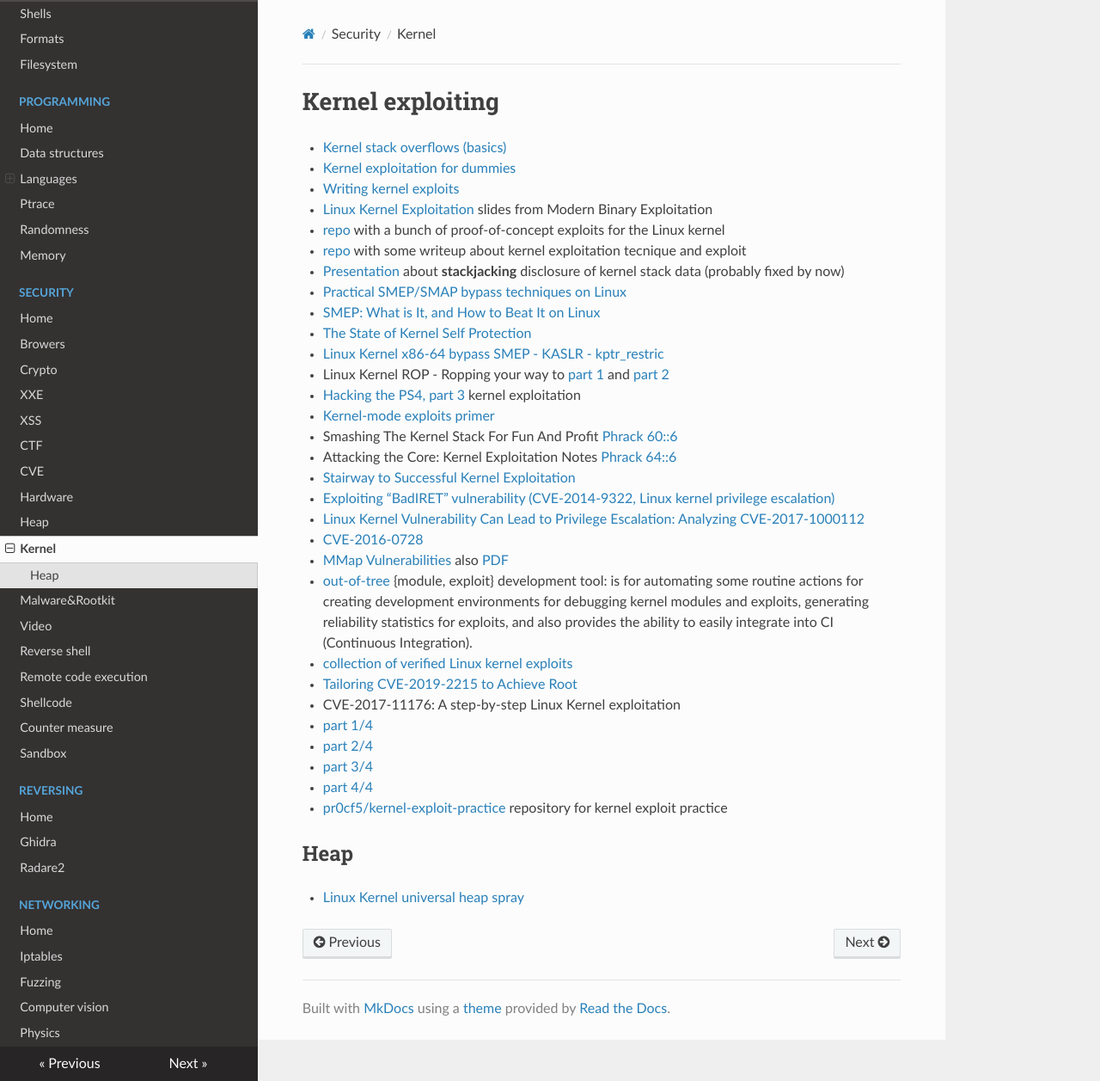
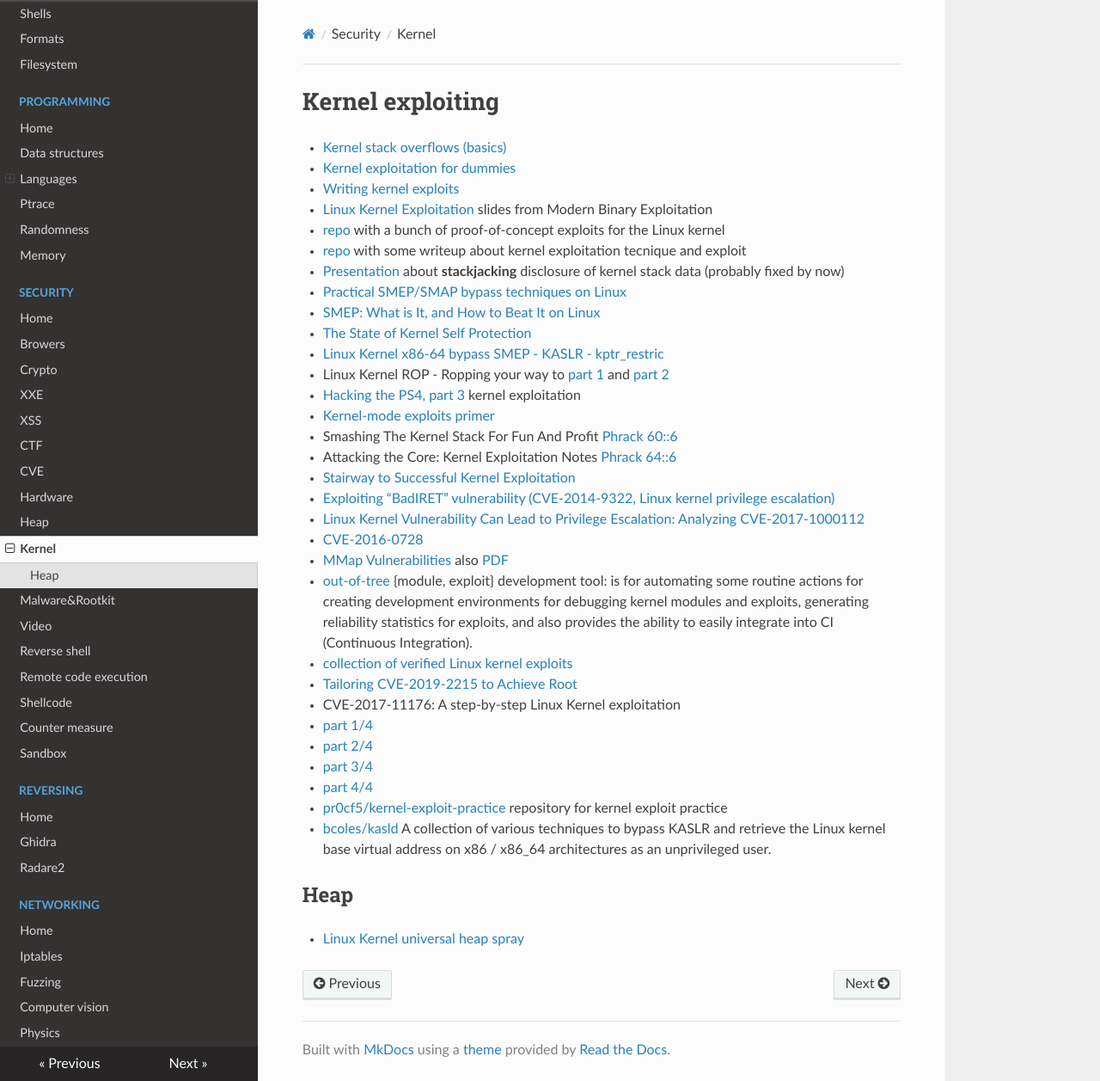
Before and after one commit to gipi/low-level, an MkDocs documentation site: the page built from docs/security/kernel.md, in a window 1280 px wide and 1257 px high. Shown: the whole window at 86% size. Built offline with MkDocs 1.6.1, drawn with Linux system fonts in a browser that asks for light colours; nearby versions of some CDN libraries; old or Windows-style settings are respelled for this version of MkDocs.

Commit message:
Update kernel.md

```diff
--- a/docs/security/kernel.md
+++ b/docs/security/kernel.md
@@ -31,6 +31,7 @@
    - [part 3/4](https://blog.lexfo.fr/cve-2017-11176-linux-kernel-exploitation-part3.html)
    - [part 4/4](https://blog.lexfo.fr/cve-2017-11176-linux-kernel-exploitation-part4.html)
  - [pr0cf5/kernel-exploit-practice](https://github.com/pr0cf5/kernel-exploit-practice) repository for kernel exploit practice
+ - [bcoles/kasld](https://github.com/bcoles/kasld) A collection of various techniques to bypass KASLR and retrieve the Linux kernel base virtual address on x86 / x86_64 architectures as an unprivileged user.
 
 ## Heap
 
```
